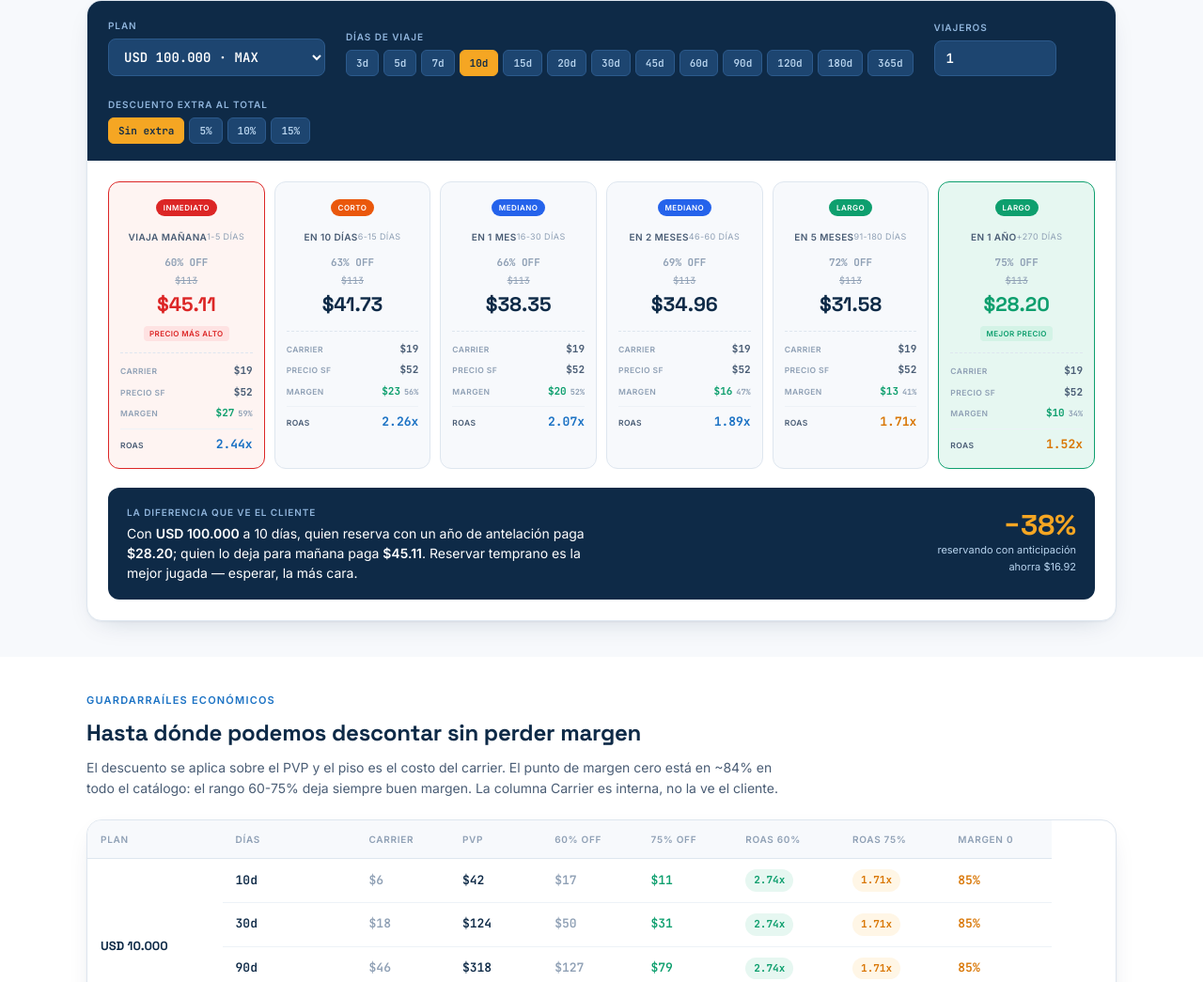
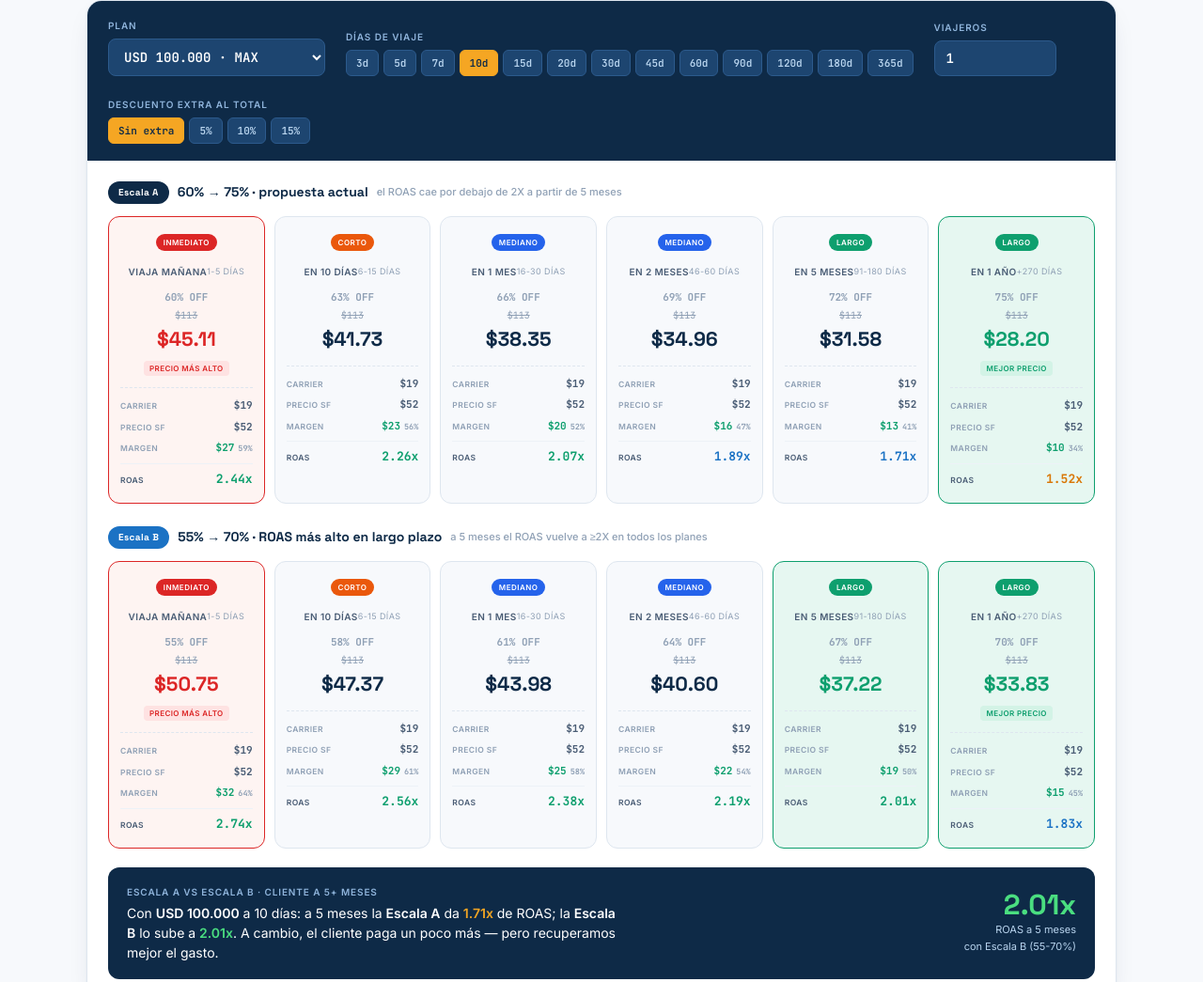
Before and after one commit to segurosfly/Brochures, a plain HTML site: page propuesta.html in a window 1280 px wide. Shown: the part 1524-2569 px from the top of the page at 94% size. Drawn offline with Linux system fonts and the light colour scheme.

Commit message:
Add files via upload

```diff
--- a/propuesta.html
+++ b/propuesta.html
@@ -94,6 +94,10 @@ section{padding:38px 0}
 .tl-tag{font-size:8px;font-weight:700;text-transform:uppercase;letter-spacing:.05em;padding:2px 6px;border-radius:4px;margin-top:6px;display:inline-block}
 .tl-tag.hot{background:#FEE2E2;color:var(--s1)}
 .tl-tag.deal{background:#D3F3E6;color:var(--s4)}
+.tl-head{font-family:'Space Grotesk',sans-serif;font-size:14px;font-weight:700;color:var(--ink);margin-bottom:13px;display:flex;align-items:center;gap:9px;flex-wrap:wrap}
+.tl-hb{color:#fff;font-size:10px;font-weight:700;padding:4px 11px;border-radius:99px;letter-spacing:.04em}
+.tl-note{font-family:'Inter',sans-serif;font-size:11px;font-weight:500;color:var(--ink3)}
+.tl-card.deal2{border-color:var(--s4);background:var(--ok-l)}
 .tl-badge{display:inline-block;color:#fff;font-size:8px;font-weight:700;text-transform:uppercase;letter-spacing:.06em;padding:3px 8px;border-radius:99px;margin-bottom:9px}
 .tl-mid{font-family:'JetBrains Mono',monospace;font-size:11px;color:var(--ink3);text-decoration:line-through;margin-bottom:1px}
 .tl-strip{margin-top:11px;padding-top:10px;border-top:1px dashed var(--line);display:flex;flex-direction:column;gap:5px}
@@ -246,7 +250,10 @@ td.n{font-family:'JetBrains Mono',monospace;font-weight:600}
       </div>
     </div>
     <div class="sim-body">
-      <div class="sim-timeline" id="timeline"></div>
+      <div class="tl-head"><span class="tl-hb" style="background:var(--navy)">Escala A</span> 60% → 75% · propuesta actual <span class="tl-note">el ROAS cae por debajo de 2X a partir de 5 meses</span></div>
+      <div class="sim-timeline" id="timelineA"></div>
+      <div class="tl-head" style="margin-top:24px"><span class="tl-hb" style="background:var(--sky)">Escala B</span> 55% → 70% · ROAS más alto en largo plazo <span class="tl-note">a 5 meses el ROAS vuelve a ≥2X en todos los planes</span></div>
+      <div class="sim-timeline" id="timelineB"></div>
       <div class="sim-insight" id="insight"></div>
     </div>
   </div>
@@ -298,6 +305,14 @@ const SCALE=[
   {k:'En 5 meses',sub:'91-180 días',et:'Largo',ec:'var(--s4)',off:72,cls:''},
   {k:'En 1 año',sub:'+270 días',et:'Largo',ec:'var(--s4)',off:75,cls:'deal',tag:'Mejor precio'},
 ];
+const SCALE_B=[
+  {k:'Viaja mañana',sub:'1-5 días',et:'Inmediato',ec:'var(--s1)',off:55,cls:'hot',tag:'Precio más alto'},
+  {k:'En 10 días',sub:'6-15 días',et:'Corto',ec:'var(--s2)',off:58,cls:''},
+  {k:'En 1 mes',sub:'16-30 días',et:'Mediano',ec:'var(--s3)',off:61,cls:''},
+  {k:'En 2 meses',sub:'46-60 días',et:'Mediano',ec:'var(--s3)',off:64,cls:''},
+  {k:'En 5 meses',sub:'91-180 días',et:'Largo',ec:'var(--s4)',off:67,cls:'deal2'},
+  {k:'En 1 año',sub:'+270 días',et:'Largo',ec:'var(--s4)',off:70,cls:'deal',tag:'Mejor precio'},
+];
 let S={plan:'MAX',dias:10,trav:1,extra:0};
 const f=n=>'$'+n.toLocaleString('en-US',{minimumFractionDigits:2,maximumFractionDigits:2});
 const f0=n=>'$'+n.toLocaleString('en-US',{maximumFractionDigits:0});
@@ -345,27 +360,22 @@ function pvpFor(){
   let pick=keys[0]; for(const k of keys){if(k<=S.dias)pick=k;}
   return rows[pick];
 }
-function render(){
-  const [carrier,sf,pvp]=pvpFor();
-  const n=S.trav, ex=S.extra/100;
-  const carrierT=carrier*n, sfT=sf*n, pvpT=pvp*n;
-  const tl=document.getElementById('timeline'); tl.innerHTML='';
-  SCALE.forEach(s=>{
+function cardHTML(s,pvpT,carrierT,sfT,ex){
   const stagePrice=pvpT*(1-s.off/100);
-    const price=stagePrice*(1-ex);            // descuento extra sobre el total
+  const price=stagePrice*(1-ex);
   const mg=price-carrierT;
   const mgp=price>0?(mg/price*100):0;
-    const roas=carrierT>0?(price/carrierT):0; // recupero por cada $1 de costo carrier
-    const rcol=roas>=2.5?'var(--ok)':roas>=1.8?'var(--sky)':'var(--warn)';
-    const pcol=s.cls==='deal'?'var(--ok)':s.cls==='hot'?'var(--s1)':'var(--ink)';
-    tl.innerHTML+=`<div class="tl-card ${s.cls}">
+  const roas=carrierT>0?(price/carrierT):0;
+  const rcol=roas>=2.0?'var(--ok)':roas>=1.7?'var(--sky)':'var(--warn)';
+  const pcol=(s.cls==='deal'||s.cls==='deal2')?'var(--ok)':s.cls==='hot'?'var(--s1)':'var(--ink)';
+  return `<div class="tl-card ${s.cls}">
     <div class="tl-badge" style="background:${s.ec}">${s.et}</div>
     <div class="tl-when">${s.k}<br><span style="font-weight:400;color:var(--ink3);font-size:9px">${s.sub}</span></div>
     <div class="tl-off">${s.off}% OFF${ex?` +${S.extra}%`:''}</div>
     <div class="tl-strike">${f0(pvpT)}</div>
     ${ex?`<div class="tl-mid">${f0(stagePrice)}</div>`:''}
     <div class="tl-price" style="color:${pcol}">${f(price)}</div>
-      ${s.tag?`<div class="tl-tag ${s.cls}">${s.tag}</div>`:''}
+    ${s.tag?`<div class="tl-tag ${s.cls==='deal2'?'deal':s.cls}">${s.tag}</div>`:''}
     <div class="tl-strip">
       <div class="tls"><span class="tls-k">Carrier</span><span class="tls-v">${f0(carrierT)}</span></div>
       <div class="tls"><span class="tls-k">Precio SF</span><span class="tls-v">${f0(sfT)}</span></div>
@@ -373,17 +383,28 @@ function render(){
       <div class="tls tls-roas"><span class="tls-k">ROAS</span><span class="tls-v" style="color:${rcol};font-size:13px">${roas.toFixed(2)}x</span></div>
     </div>
   </div>`;
-  });
-  const pMax=pvpT*(1-.60)*(1-ex), pMin=pvpT*(1-.75)*(1-ex);
-  const diff=pMax-pMin, pct=(1-pMin/pMax)*100;
+}
+function drawTL(scale,elId,pvpT,carrierT,sfT,ex){
+  const el=document.getElementById(elId);
+  el.innerHTML=scale.map(s=>cardHTML(s,pvpT,carrierT,sfT,ex)).join('');
+}
+function render(){
+  const [carrier,sf,pvp]=pvpFor();
+  const n=S.trav, ex=S.extra/100;
+  const carrierT=carrier*n, sfT=sf*n, pvpT=pvp*n;
+  drawTL(SCALE,'timelineA',pvpT,carrierT,sfT,ex);
+  drawTL(SCALE_B,'timelineB',pvpT,carrierT,sfT,ex);
+  // Insight comparativo: ROAS a 5 meses en cada escala
+  const r5a=(pvpT*(1-.72)*(1-ex))/carrierT, r5b=(pvpT*(1-.67)*(1-ex))/carrierT;
+  const r1a=(pvpT*(1-.75)*(1-ex))/carrierT, r1b=(pvpT*(1-.70)*(1-ex))/carrierT;
   document.getElementById('insight').innerHTML=`
     <div class="si-l">
-      <div class="si-k">La diferencia que ve el cliente</div>
-      <div class="si-t">Con <b>${DATA[S.plan].label}</b> a ${S.dias} días${n>1?' · '+n+' viajeros':''}${ex?` · ${S.extra}% extra`:''}, quien reserva con un año de antelación paga <b>${f(pMin)}</b>; quien lo deja para mañana paga <b>${f(pMax)}</b>. Reservar temprano es la mejor jugada — esperar, la más cara.</div>
+      <div class="si-k">Escala A vs Escala B · cliente a 5+ meses</div>
+      <div class="si-t">Con <b>${DATA[S.plan].label}</b> a ${S.dias} días${n>1?' · '+n+' viajeros':''}${ex?` · ${S.extra}% extra`:''}: a 5 meses la <b>Escala A</b> da <b style="color:${r5a>=2?'#4ADE80':'var(--amber)'}">${r5a.toFixed(2)}x</b> de ROAS; la <b>Escala B</b> lo sube a <b style="color:${r5b>=2?'#4ADE80':'var(--amber)'}">${r5b.toFixed(2)}x</b>. A cambio, el cliente paga un poco más — pero recuperamos mejor el gasto.</div>
     </div>
     <div class="si-r">
-      <div class="si-diff">−${pct.toFixed(0)}%</div>
-      <div class="si-diff-l">reservando con anticipación<br>ahorra ${f(diff)}</div>
+      <div class="si-diff" style="color:${r5b>=2?'#4ADE80':'var(--amber)'}">${r5b.toFixed(2)}x</div>
+      <div class="si-diff-l">ROAS a 5 meses<br>con Escala B (55-70%)</div>
     </div>`;
 }
 function guardUI(){
```
Lines whose indentation alone changed are shown as unchanged.
